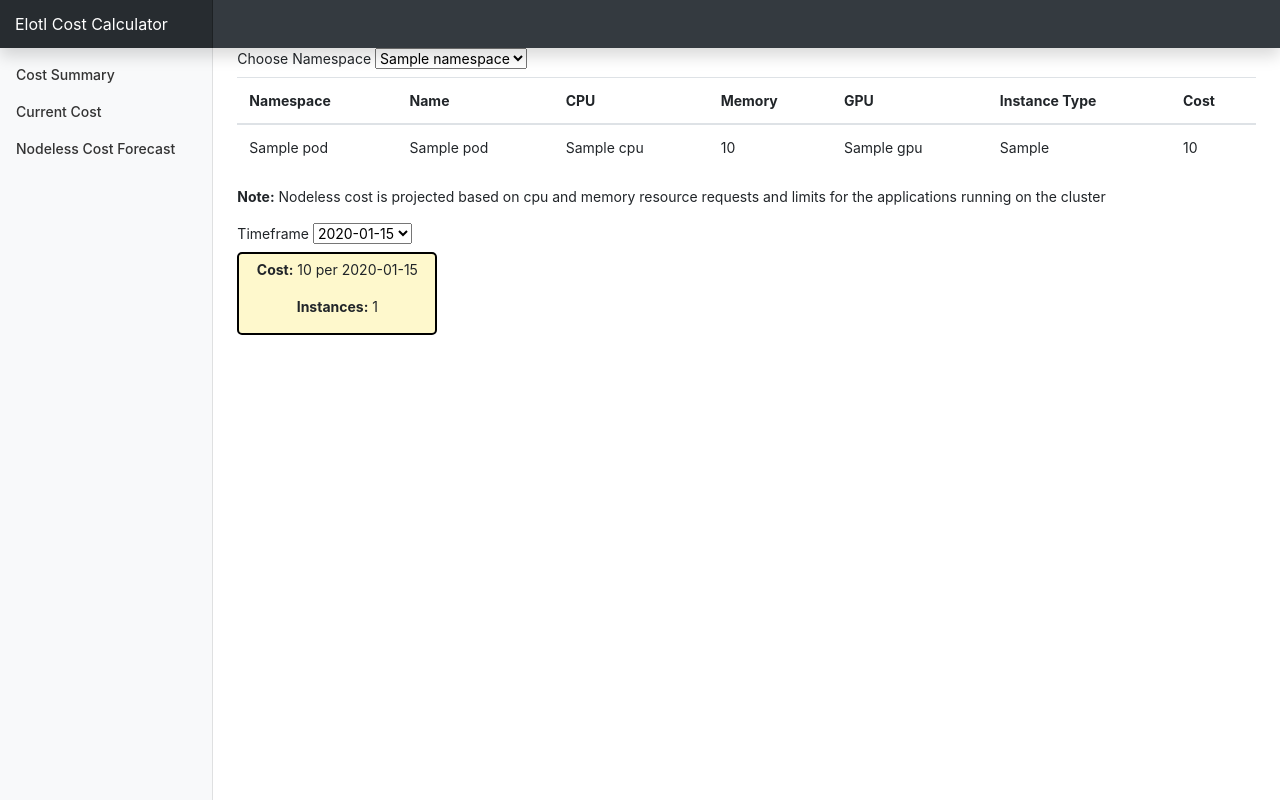
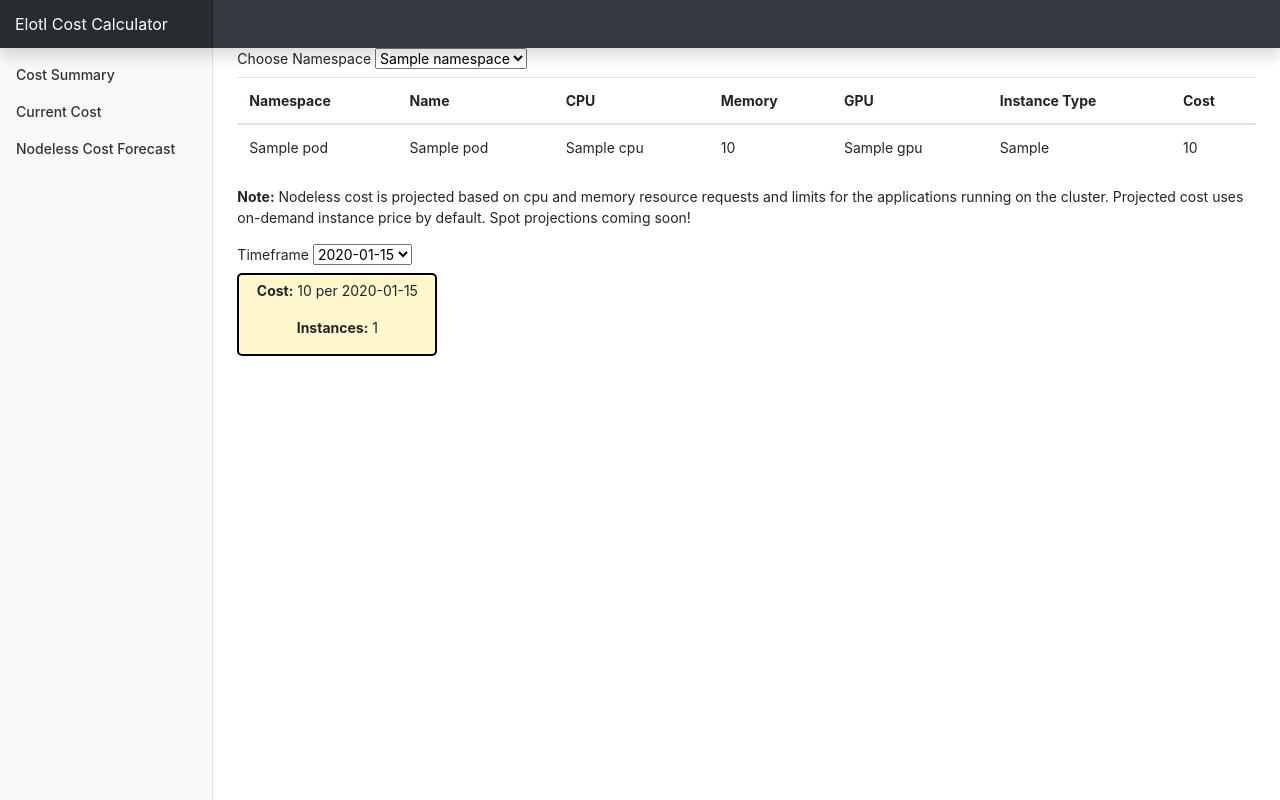
Before and after one commit to elotl/nodeless-cost-calculator, a Flask app: template cost_calculator/templates/cost_summary.html in a window 1280 px wide. Run offline with Flask 2, Linux system fonts and the light colour scheme; the template is opened without the code that fills it: most values are stand-ins (such as "Sample title", 1, 10 or a date in 2020); some libraries are stand-ins or nearby versions.

Commit message:
update copy for the cost forcast page

```diff
--- a/cost_calculator/templates/cost_summary.html
+++ b/cost_calculator/templates/cost_summary.html
@@ -47,7 +47,7 @@
     </thead>
   </table>
   <p>
-    <strong>Note:</strong> Nodeless cost is projected based on cpu and memory resource requests and limits for the applications running on the cluster
+    <strong>Note:</strong> Nodeless cost is projected based on cpu and memory resource requests and limits for the applications running on the cluster. Projected cost uses on-demand instance price by default. Spot projections coming soon!
   </p>
   <form action="" method="POST">
     <label for="timeframes">Timeframe</label>
```
